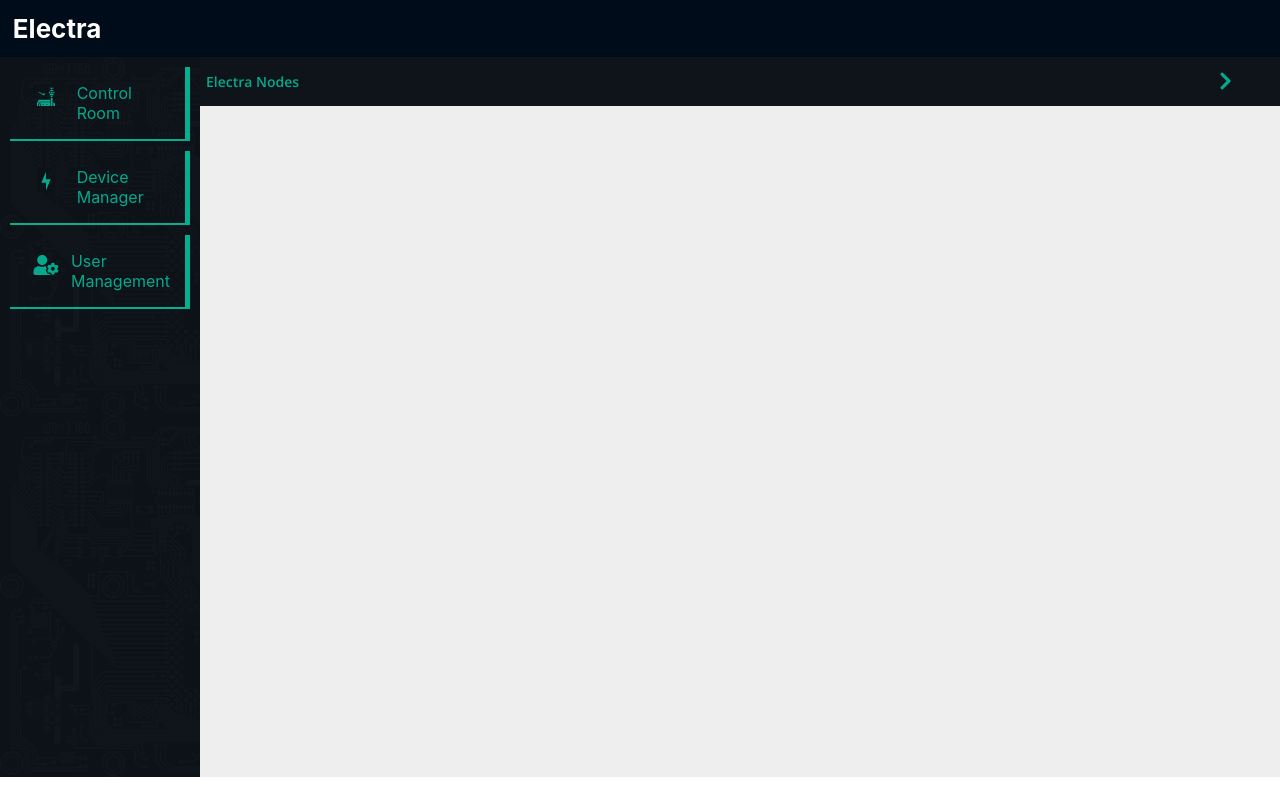
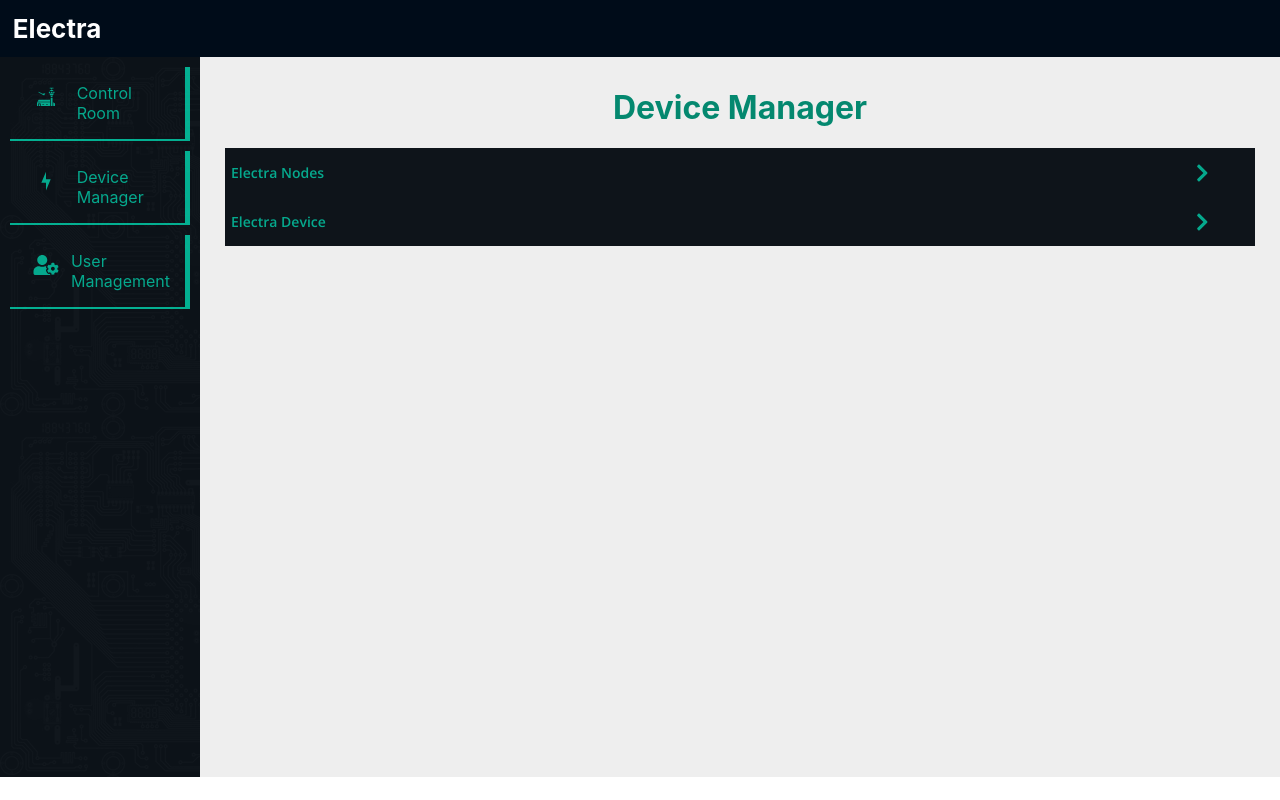
Before and after one commit to millesinghe/ElectraWeb, a React (Create React App) app: page / in a window 1280 px wide. Both pictures are taken after a click on the element "Device Manager". Built offline with nearby package versions, Linux system fonts and the light colour scheme.

Commit message:
modified css for naviagtion selection

```diff
--- a/src/App.css
+++ b/src/App.css
@@ -54,6 +54,7 @@ body {
     -webkit-flex: 2;
     -ms-flex: 2;
     flex: 7;
+    padding: 10px 25px;
 }
 
 
--- a/src/ContentDiv/ConDevice/DeviceManager.css
+++ b/src/ContentDiv/ConDevice/DeviceManager.css
@@ -0,0 +1,9 @@
+#header {
+    display: flex;
+    flex: 1;
+    justify-content: center;
+}
+
+h1 {
+    color: #04886f;
+}
--- a/src/ContentDiv/ConDevice/DeviceManager.js
+++ b/src/ContentDiv/ConDevice/DeviceManager.js
@@ -1,11 +1,13 @@
 import React from 'react'
 import Accodian from './../../UtilComponent/Accodian/Accodian'
+import './DeviceManager.css'
 
 export default function DeviceManager() {
     return (
         <div>
+            <div id= "header"><h1>Device Manager</h1></div>
             <Accodian  title="Electra Nodes" content="Sapumal Bandara" />
-            {/* <Accodian  title="Electra Device" content="Milinda Switch Bandara" /> */}
+            <Accodian  title="Electra Device" content="Milinda Switch Bandara" />
         </div>
     )
 }
--- a/src/NavDiv/NavButton/NavButton.css
+++ b/src/NavDiv/NavButton/NavButton.css
@@ -25,6 +25,11 @@ svg{
    color:white;
 }
 
+.navBtn:hover{
+   background: #0452434a;
+   border-radius: 35px 0 0 35px;
+}
+
 .navBtn {
    flex-flow: row wrap;
    align-items: stretch;
```
